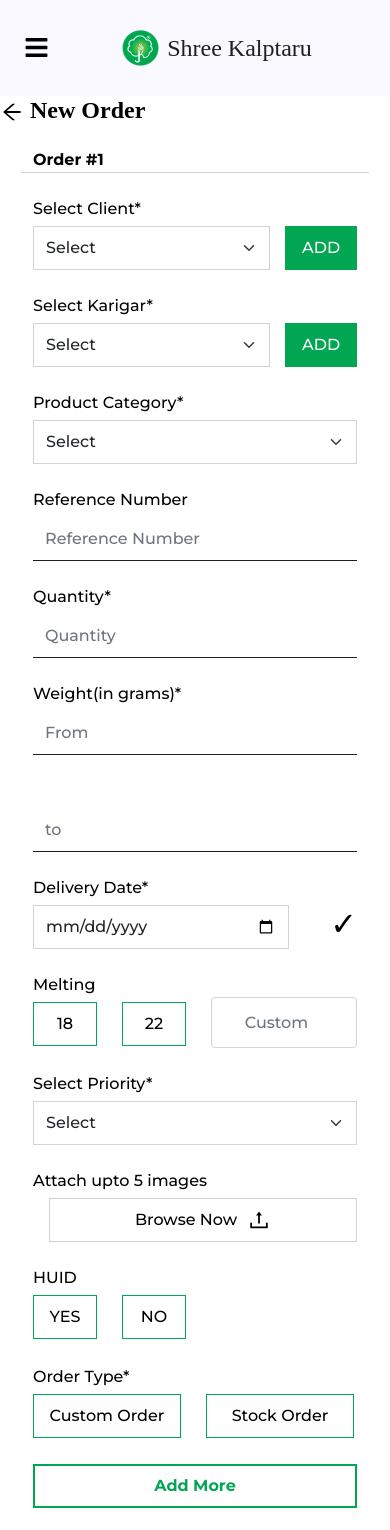
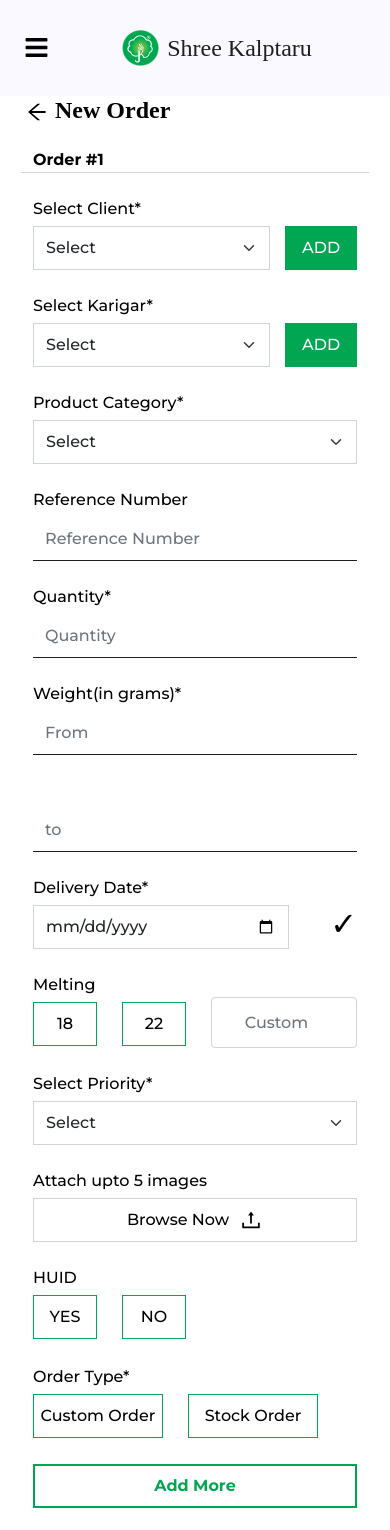
Before and after one commit to ankit-chotaliya/kalptaru, a React (Create React App) app: page /create in a window 390 px wide. Shown: the top 1530 px of the page. Built offline with nearby package versions, Linux system fonts and the light colour scheme.

Commit message:
Fix Karigar,Client Component

```diff
--- a/src/Components/NewOrder/NewOrder.css
+++ b/src/Components/NewOrder/NewOrder.css
@@ -1,6 +1,6 @@
 .no-heading{
     height: auto;
-    width: 400px;
+    /* width: 400px; */
     /* left: 328px; */
     /* top: 160px; */
     border-radius: nullpx;
@@ -119,6 +119,7 @@ content: '✖';
     height: 44px !important;
 }
 .no-browse-text{
+    margin-left: 0 !important;
     cursor: pointer !important;
     margin-top: 5px !important;
     height: 44px !important;
@@ -165,6 +166,13 @@ content: '✖';
     font-weight: bold;
     border-bottom: 1px solid #ced4da;
 }
+@media only screen and (max-width: 900px) {
+
+    .no-browse{
+        font-size: 1rem;
+    }
+
+  }
 @media only screen and (max-width: 600px) {
     .no-main{
         padding: 0 !important;
@@ -175,4 +183,11 @@ content: '✖';
     .no-add-btn{
         margin-left: 15px !important;
     }
+    .no-order-type + label{
+        width:130px !important;
+        height: 44px !important;
+    }
+    .no-heading{
+        margin-left: 25px;
+    }
   }
```
